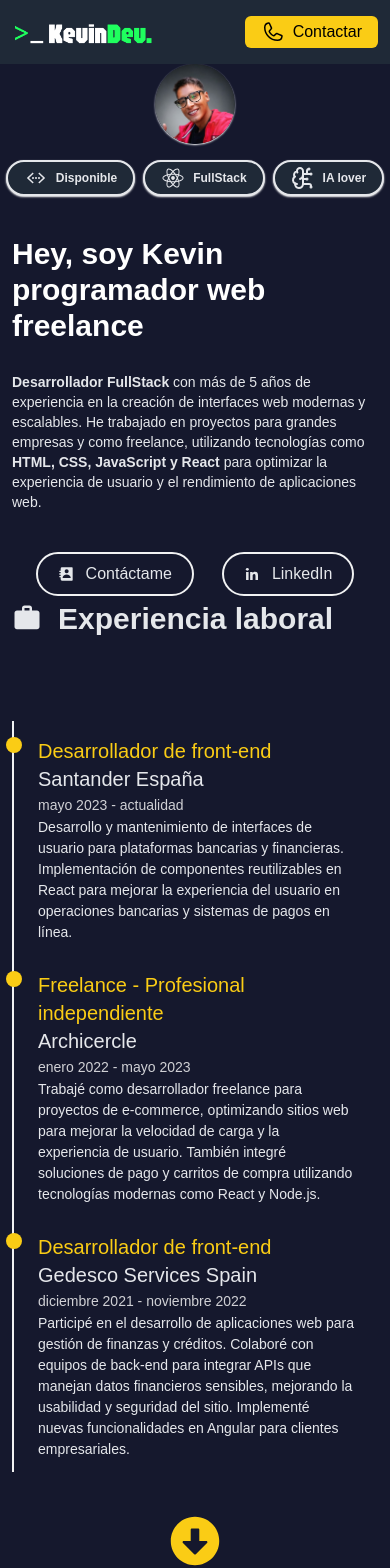
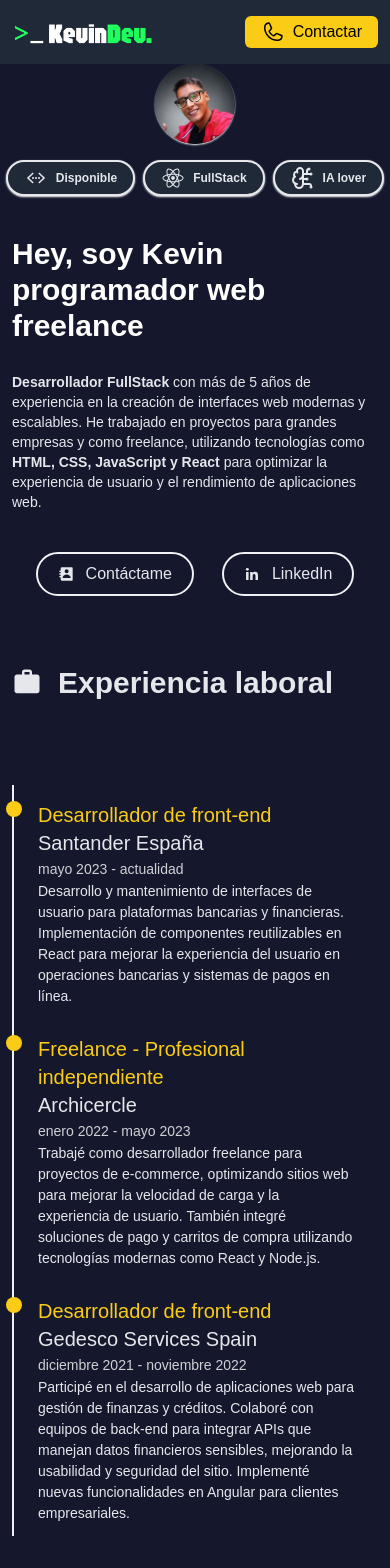
Before and after one commit to biigkeviindev/hi-portafolio, a Next.js app: page / in a window 390 px wide. Shown: the top 1568 px of the page. Built offline with nearby package versions, Linux system fonts and the light colour scheme.

Commit message:
fix: add space on sobre mi

```diff
--- a/components/Experience.tsx
+++ b/components/Experience.tsx
@@ -9,7 +9,7 @@ const Experience = () => {
   return (
     <div
       id="experience"
-      className="sectionno container flex  mx-auto lg:max-w-[1024px] md:max-w-2xl"
+      className="sectionno container flex  mx-auto lg:max-w-[1024px] md:max-w-2xl pt-16 md:pt-0"
     >
       <div className="px-3 md:px-0">
         <h2 className="text-[30px] flex items-center gap-4 font-bold">
--- a/components/Projects.tsx
+++ b/components/Projects.tsx
@@ -8,7 +8,7 @@ export const Projects = () => {
   return (
     <div
       id="projects"
-      className="mt-16 container flex  mx-auto pb-20 lg:max-w-[1024px] md:max-w-2xl"
+      className="mt-16 container flex  mx-auto pb-20 lg:max-w-[1024px] md:max-w-2xl pt-16 md:pt-0"
     >
       <div className="px-3 md:px-0">
         <h2 className="text-[30px] flex items-center gap-4 font-bold">
```
